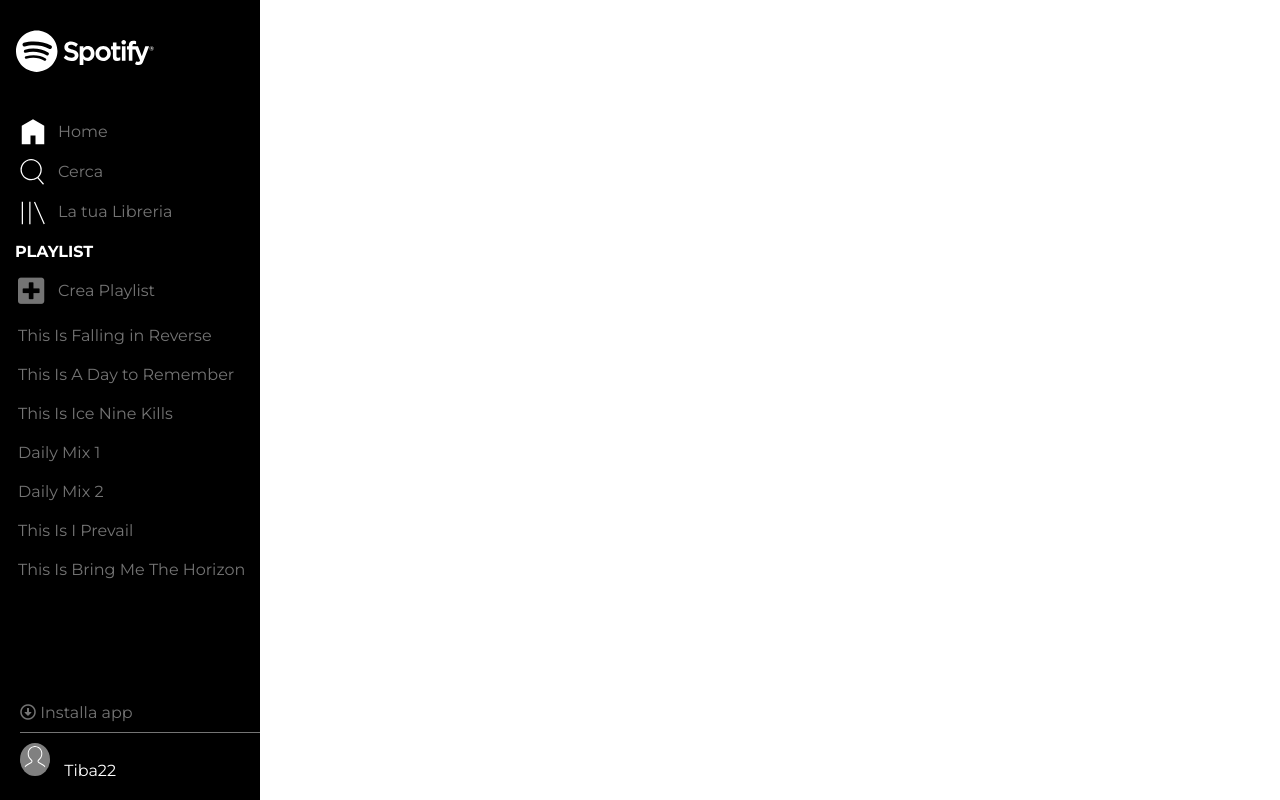
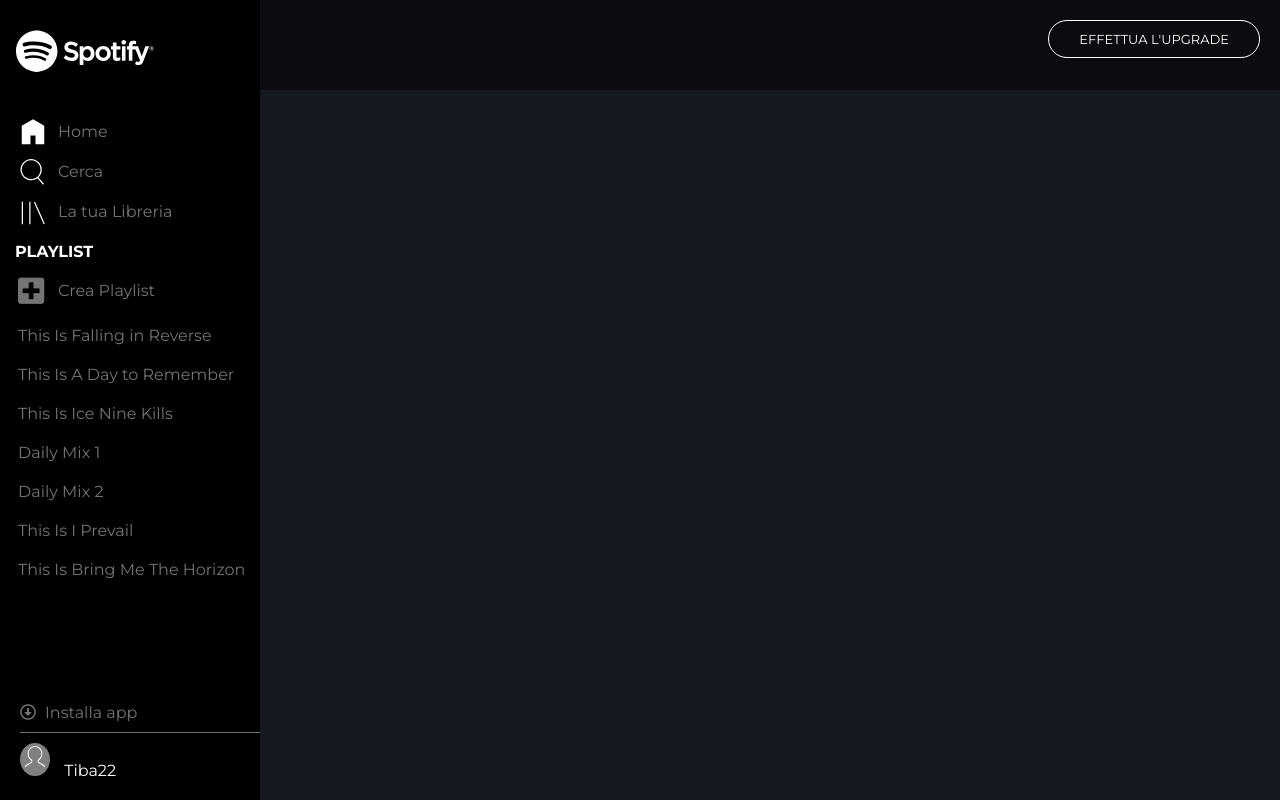
Before and after one commit to Tiba22/html-css-spotifyweb, a plain HTML site: page index.html in a window 1280 px wide. Drawn offline with Linux system fonts and the light colour scheme.

Commit message:
Barra sopra

```diff
--- a/css/style.css
+++ b/css/style.css
@@ -10,6 +10,7 @@
 }
 
 /* Regole NavBar sinistra */
+
 #sidebar {
   display: flex;
   flex-direction: column;
@@ -89,7 +90,13 @@
   width: 40px;
 }
 
+.download .fa-arrow-alt-circle-down {
+  width: 25px;
+}
+
+
 /* Bottom SideBar */
+
 .sidebar-bottom {
   justify-content: flex-end;
   padding-bottom: 20px;
@@ -116,10 +123,6 @@
   align-items: center;
 }
 
-.john a img {
-  width: 20px;
-}
-
 .john a {
   text-decoration: none;
 }
@@ -135,3 +138,39 @@
   width: 30px;
   padding: 3px;
 }
+
+/* Bar Sopra (Upgrade) */
+
+.content-top-bar {
+  position: absolute;
+  top: 0;
+  left: 0;
+  width: 100%;
+  height: 90px;
+  background: rgba(0, 0, 0, 0.5);
+  z-index: 1;
+  text-align: right;
+  padding: 20px;
+}
+
+.content-top-bar a {
+  text-decoration: none;
+  color: white;
+  font-size: 13px;
+  border: 1px solid white;
+  padding: 10px 30px;
+  border-radius: 20px;
+  display: inline-block;
+}
+
+.content-top-bar a:hover {
+  font-size: 15px;
+}
+
+/* Contenuto Principale */
+
+#content {
+  position: relative;
+  flex-grow: 1;
+  background-color: #141921;
+}
--- a/index.html
+++ b/index.html
@@ -48,16 +48,43 @@
 
       <div class="sidebar-bottom">
         <div class="download">
-            <a><i class="far fa-arrow-alt-circle-down"></i></a>
-            <a class="navigation-link" href="#"><span>Installa app</span></a>
+          <a class="installapp" href="#"><i class="far fa-arrow-alt-circle-down"></i>Installa app</a>
         </div>
         <div class="john">
           <a class="navigation-link" href="#"><img src="img/profile.svg" alt="profile"> <span>Tiba22</span> </a>
         </div>
       </div>
-
     </aside>
 
+    <div id="content">
+      <div class="content-top-bar">
+        <a href="#">EFFETTUA L'UPGRADE</a>
+      </div>
+
+
+
+
+
+
+
+
+
+
+
+
+
+
+
+
+
+
+
+
+
+
+
+
+    </div>
 
 
 
```
Lines whose indentation alone changed are shown as unchanged.
